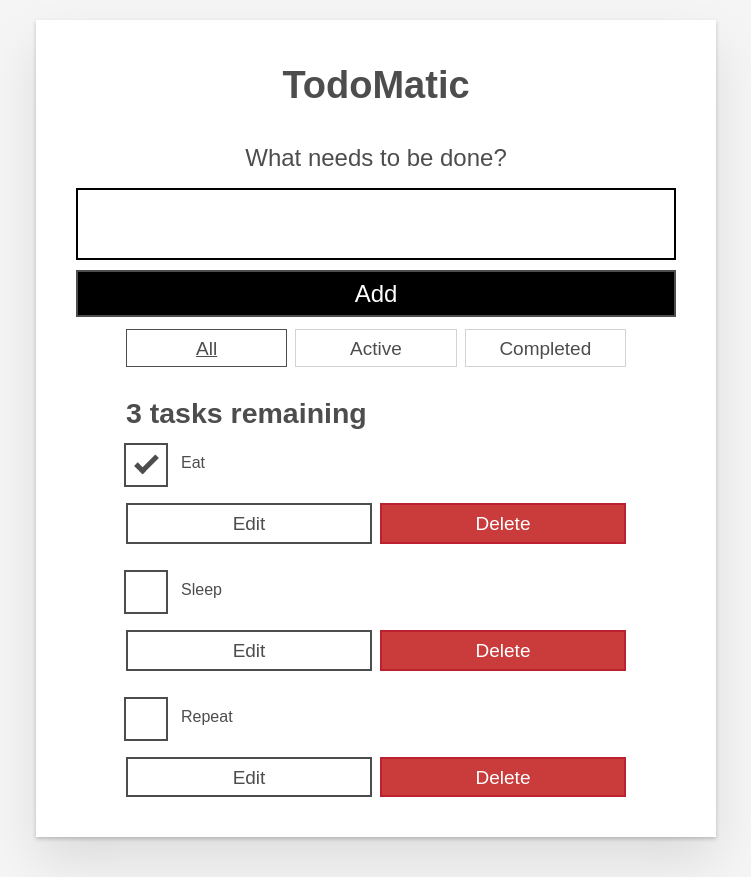
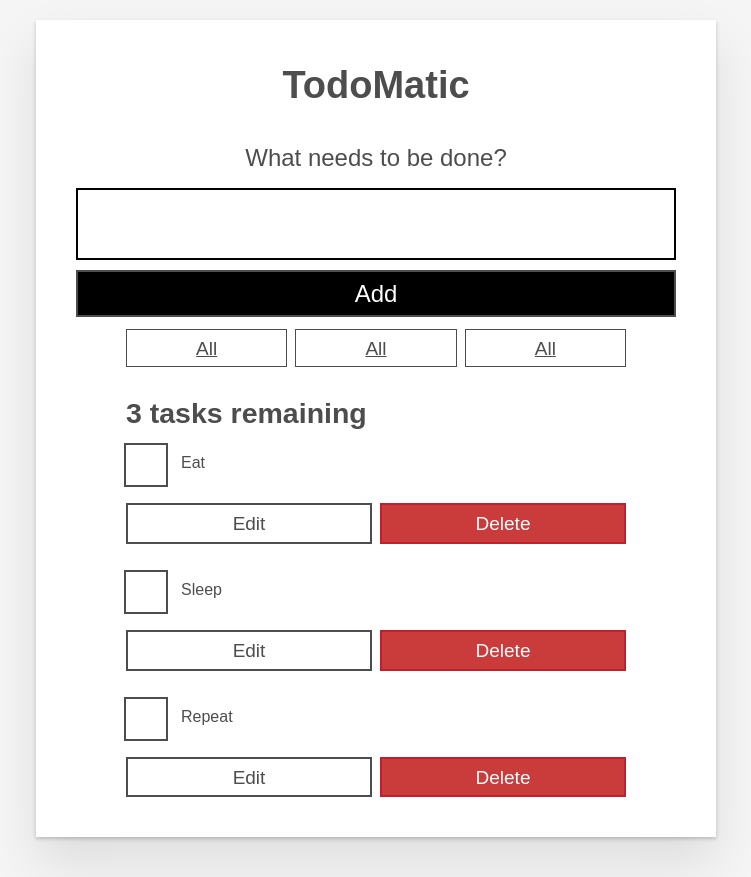
Before and after one commit to bndiep/todo-app, a React (Create React App) app: page / in a window 1280 px wide. Shown: the whole page, without its empty margins (264-1015 px from the left). Built offline with nearby package versions, Linux system fonts and the light colour scheme.

Commit message:
refractors App and adds components

```diff
--- a/src/App.js
+++ b/src/App.js
@@ -1,40 +1,27 @@
-function App(props) {
+import FilterButton from './components/FilterButton'
+import Form from './components/Form'
+import Todo from './components/Todo'
+
+const App = ({tasks}) => {
+  const taskList = tasks.map(task => {
+    return (
+      <Todo
+        id={task.id}
+        name={task.name}
+        completed={tasks.completed}
+        key={task.id}
+      />
+    )
+  })
+
   return (
     <div className="todoapp stack-large">
       <h1>TodoMatic</h1>
-      <form>
-        <h2 className="label-wrapper">
-          <label htmlFor="new-todo-input" className="label__lg">
-            What needs to be done?
-          </label>
-        </h2>
-        <input
-          type="text"
-          id="new-todo-input"
-          className="input input__lg"
-          name="text"
-          autoComplete="off"
-        />
-        <button type="submit" className="btn btn__primary btn__lg">
-          Add
-        </button>
-      </form>
+        <Form />
       <div className="filters btn-group stack-exception">
-        <button type="button" className="btn toggle-btn" aria-pressed="true">
-          <span className="visually-hidden">Show </span>
-          <span>all</span>
-          <span className="visually-hidden"> tasks</span>
-        </button>
-        <button type="button" className="btn toggle-btn" aria-pressed="false">
-          <span className="visually-hidden">Show </span>
-          <span>Active</span>
-          <span className="visually-hidden"> tasks</span>
-        </button>
-        <button type="button" className="btn toggle-btn" aria-pressed="false">
-          <span className="visually-hidden">Show </span>
-          <span>Completed</span>
-          <span className="visually-hidden"> tasks</span>
-        </button>
+        <FilterButton />
+        <FilterButton />
+        <FilterButton />
       </div>
       <h2 id="list-heading">
         3 tasks remaining
@@ -44,57 +31,10 @@
         className="todo-list stack-large stack-exception"
         aria-labelledby="list-heading"
       >
-        <li className="todo stack-small">
-          <div className="c-cb">
-            <input id="todo-0" type="checkbox" defaultChecked={true} />
-            <label className="todo-label" htmlFor="todo-0">
-              Eat
-            </label>
-          </div>
-          <div className="btn-group">
-            <button type="button" className="btn">
-              Edit <span className="visually-hidden">Eat</span>
-            </button>
-            <button type="button" className="btn btn__danger">
-              Delete <span className="visually-hidden">Eat</span>
-            </button>
-          </div>
-        </li>
-        <li className="todo stack-small">
-          <div className="c-cb">
-            <input id="todo-1" type="checkbox" />
-            <label className="todo-label" htmlFor="todo-1">
-              Sleep
-            </label>
-          </div>
-          <div className="btn-group">
-            <button type="button" className="btn">
-              Edit <span className="visually-hidden">Sleep</span>
-            </button>
-            <button type="button" className="btn btn__danger">
-              Delete <span className="visually-hidden">Sleep</span>
-            </button>
-          </div>
-        </li>
-        <li className="todo stack-small">
-          <div className="c-cb">
-            <input id="todo-2" type="checkbox" />
-            <label className="todo-label" htmlFor="todo-2">
-              Repeat
-            </label>
-          </div>
-          <div className="btn-group">
-            <button type="button" className="btn">
-              Edit <span className="visually-hidden">Repeat</span>
-            </button>
-            <button type="button" className="btn btn__danger">
-              Delete <span className="visually-hidden">Repeat</span>
-            </button>
-          </div>
-        </li>
+        {taskList}
       </ul>
     </div>
-  );
+  )
 }
 
-export default App;
+export default App
--- /dev/null
+++ b/src/components/FilterButton.js
@@ -0,0 +1,11 @@
+const FilterButton = () => {
+  return (
+    <button type="button" className="btn toggle-btn" aria-pressed="true">
+      <span className="visually-hidden">Show </span>
+      <span>all</span>
+      <span className="visually-hidden"> tasks</span>
+    </button>
+  )
+}
+
+export default FilterButton
--- /dev/null
+++ b/src/components/Form.js
@@ -0,0 +1,23 @@
+const Form = () => {
+  return (
+    <form>
+      <h2 className="label-wrapper">
+        <label htmlFor="new-todo-input" className="label__lg">
+          What needs to be done?
+        </label>
+      </h2>
+      <input
+        type="text"
+        id="new-todo-input"
+        className="input input__lg"
+        name="text"
+        autoComplete="off"
+      />
+      <button type="submit" className="btn btn__primary btn__lg">
+        Add
+      </button>
+    </form>
+  )
+}
+
+export default Form
--- /dev/null
+++ b/src/components/Todo.js
@@ -0,0 +1,22 @@
+const Todo = ({completed, id, name}) => {
+  return(
+    <li className="todo stack-small">
+      <div className="c-cb">
+        <input id={id} type="checkbox" defaultChecked={completed} />
+        <label className="todo-label" htmlFor={id}>
+          {name}
+        </label>
+      </div>
+      <div className="btn-group">
+        <button type="button" className="btn">
+          Edit <span className="visually-hidden">{name}</span>
+        </button>
+        <button type="button" className="btn btn__danger">
+          Delete <span className="visually-hidden">{name}</span>
+        </button>
+      </div>
+    </li>
+  )
+}
+
+export default Todo
--- a/src/index.js
+++ b/src/index.js
@@ -4,9 +4,15 @@
 import App from './App';
 import reportWebVitals from './reportWebVitals';
 
+const DATA = [
+  { id: "todo-0", name: "Eat", completed: true },
+  { id: "todo-1", name: "Sleep", completed: false },
+  { id: "todo-2", name: "Repeat", completed: false }
+];
+
 ReactDOM.render(
   <React.StrictMode>
-    <App />
+    <App tasks={DATA} />
   </React.StrictMode>,
   document.getElementById('root')
 );
```
